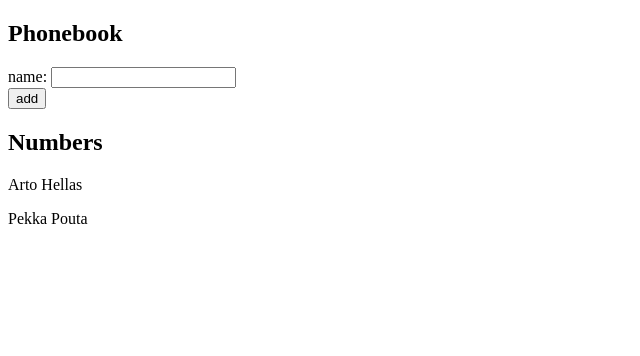
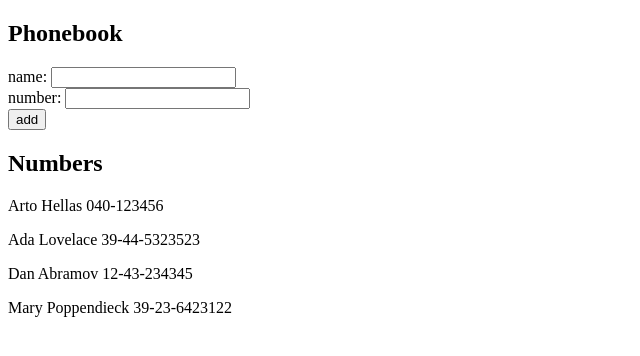
Before and after one commit to samuvait/fullstack_exercises, a React (Create React App) app in the folder osa2/puhelinluettelo/: page / in a window 1280 px wide. Shown: the top 356 px of the page, without its empty margins (0-640 px from the left). Built offline with nearby package versions, Linux system fonts and the light colour scheme.

Commit message:
Exercise 2.8

```diff
--- a/osa2/puhelinluettelo/src/App.js
+++ b/osa2/puhelinluettelo/src/App.js
@@ -3,28 +3,38 @@
 
 const App = () => {
   const [ persons, setPersons] = useState([
-    { name: 'Arto Hellas' },
-    { name: 'Pekka Pouta' }
+    { name: 'Arto Hellas', number: '040-123456' },
+    { name: 'Ada Lovelace', number: '39-44-5323523' },
+    { name: 'Dan Abramov', number: '12-43-234345' },
+    { name: 'Mary Poppendieck', number: '39-23-6423122' }
   ])
   const [ newName, setNewName ] = useState('')
+  const [ newNumber, setNewNumber ] = useState('')
 
   const addPerson = (event) => {
     event.preventDefault()
     if(!persons.map(ppl => ppl.name).includes(newName)) {
       const newPerson = {
-        name: newName
+        name: newName,
+        number: newNumber
       }
       console.log('add', newName)
       setPersons(persons.concat(newPerson))
       setNewName('')
+      setNewNumber('')
     } else {
       window.alert(`${newName} is already added to phonebook`)
     }
   }
 
-  const handlePersonChange = (event) => {
+  const handleNameChange = (event) => {
     console.log(event.target.value)
     setNewName(event.target.value)
+  }
+
+  const handleNumberChange = (event) => {
+    console.log(event.target.value)
+    setNewNumber(event.target.value)
   }
 
   return (
@@ -32,7 +42,9 @@
       <h2>Phonebook</h2>
       <form onSubmit={addPerson}>
         <div>
-          name: <input value={newName} onChange={handlePersonChange}/>
+          name: <input value={newName} onChange={handleNameChange}/>
+        </div>
+        <div>number: <input value={newNumber} onChange={handleNumberChange}/>
         </div>
         <div>
           <button type="submit">add</button>
--- a/osa2/puhelinluettelo/src/components/Person.js
+++ b/osa2/puhelinluettelo/src/components/Person.js
@@ -1,7 +1,7 @@
 import React from 'react'
 
 const Person = (props) => {
-  return (props.name)
+  return (props.name + ' ' + props.number)
 }
 
 export default Person
--- a/osa2/puhelinluettelo/src/components/Persons.js
+++ b/osa2/puhelinluettelo/src/components/Persons.js
@@ -4,7 +4,7 @@
 const Persons = (props) => {
 
   const people = () => {
-    let list = props.persons.map(ppl => <p><Person key={ppl.name} name={ppl.name} /></p>)
+    let list = props.persons.map(ppl => <p><Person key={ppl.name} name={ppl.name} number={ppl.number} /></p>)
     //console.log(list)
     return (list)
   }
```
